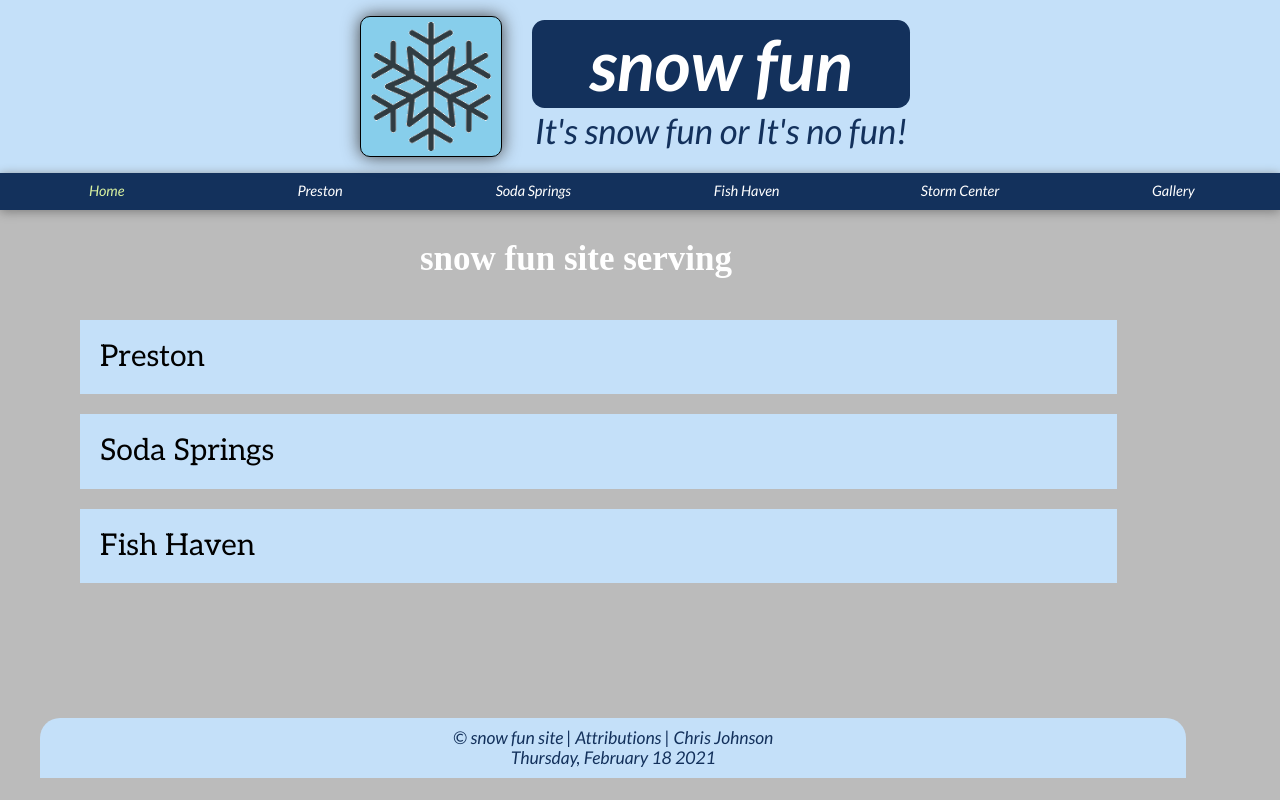
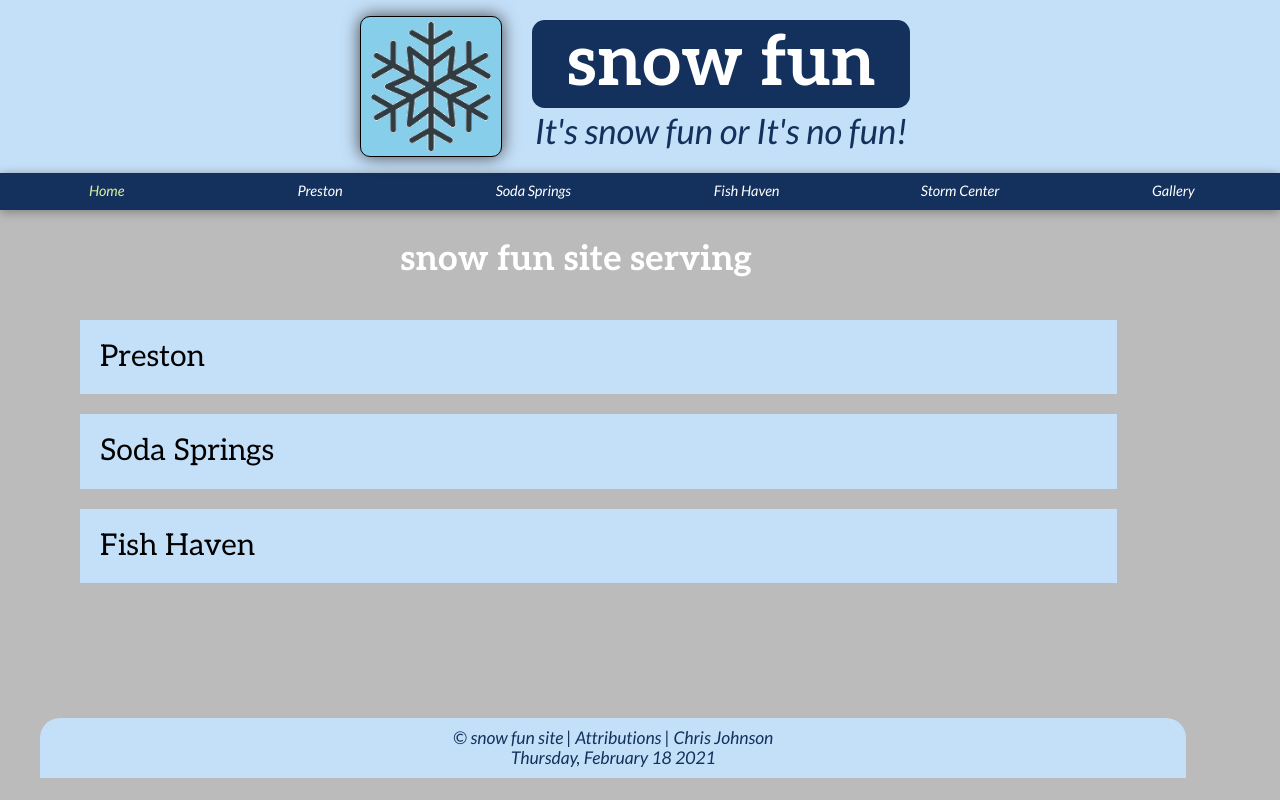
Before and after one commit to chrisj63-git/chrisj63-git.github.io, a plain HTML site: page lesson04/index.html in a window 1280 px wide. Drawn offline with Linux system fonts and the light colour scheme.

Commit message:
headfont

```diff
--- a/lesson04/css/small.css
+++ b/lesson04/css/small.css
@@ -52,12 +52,14 @@ body {
         border-radius: 1.25rem;
         padding: .35rem;
         margin: 0;
+        font-family: 'Aleo', serif;
     }
 
     h2 {
         text-align: center;
         font-size: 2.75rem;
         color: white;
+        font-family: 'Aleo', serif;
     }
 
     nav {
```
